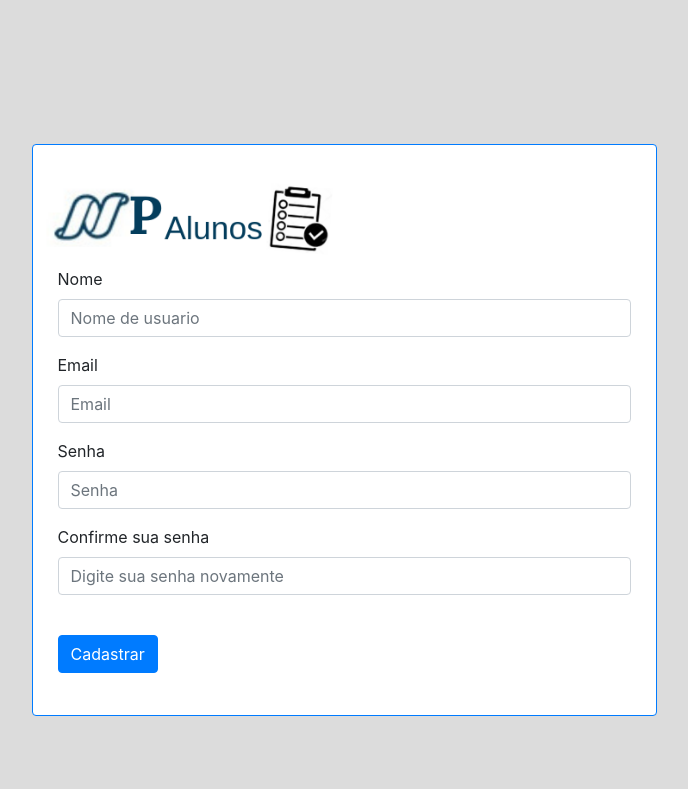
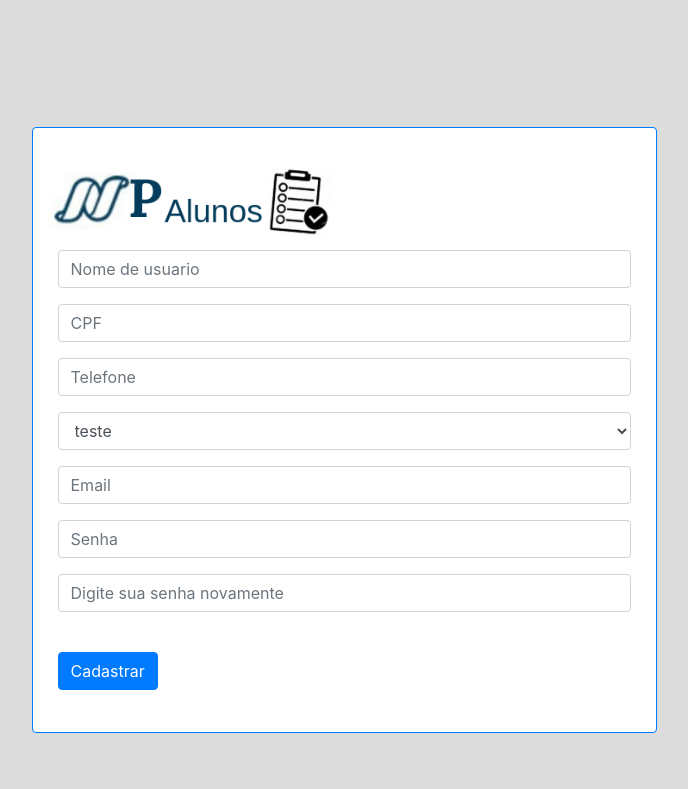
Before and after one commit to Gabrielrb340/phpMVC, a PHP site: page /App/Views/cadastro/Cadastro.php in a window 1280 px wide. Shown: the top 789 px of the page, without its empty margins (296-984 px from the left). Run offline with PHP 8.4, Linux system fonts and the light colour scheme; some libraries are stand-ins or nearby versions.

Commit message:
Campos cpf e telefone tem a funcionalidade de limitacao de caracteres

```diff
--- a/PhpMVC/App/App.php
+++ b/PhpMVC/App/App.php
@@ -19,12 +19,12 @@ class App
         <link href="<?php echo CSSGloval;?>/Nomearquivo.css" rel="stylesheet" type="text/css">
 
         */
-        define('CSSGLOBAL' ,'../../../phpMVC/public/css');
+        define('CSSGLOBAL' ,'../../../phpMVC/PhpMVC/public/css');
         /// caminho  pasta main do projeto OBS contando que esteja dentro de c/xamp/hdocs
         // nsei no mac configura ai
-        define('HOME' ,"../../../phpMVC");
+        define('HOME' ,"../../../phpMVC/PhpMVC");
         // quase a mesma coisa do de cima
-        define('APP_HOST'       , $_SERVER['HTTP_HOST'] . "/phpMVC");
+        define('APP_HOST'       , $_SERVER['HTTP_HOST'] . "/phpMVC/PhpMVC");
         define('PATH'           , realpath('./'));
         define('TITLE'          , "teste");
         define('DB_HOST'        , "localhost");
--- a/PhpMVC/App/Views/cadastro/Cadastro.php
+++ b/PhpMVC/App/Views/cadastro/Cadastro.php
@@ -3,10 +3,12 @@
       <head>
         <link rel="stylesheet" href="https://stackpath.bootstrapcdn.com/bootstrap/4.3.1/css/bootstrap.min.css" integrity="sha384-ggOyR0iXCbMQv3Xipma34MD+dH/1fQ784/j6cY/iJTQUOhcWr7x9JvoRxT2MZw1T" crossorigin="anonymous">
         <link href="<?php echo HOME;?>/public/css/main.css" rel="stylesheet" type="text/css">
-
+        <link href="<?php echo HOME;?>App/Views/cadastro/Cadastro.css" rel="stylesheet">
         <script src="<?php echo HOME; ?>/public/js/jquery-3.2.1.min.js" type="text/javascript"></script>
           <script src="<?php echo HOME; ?>/public/js/jquery.validate.min.js"type="text/javascript"></script>
         <script src="<?php echo HOME;?>/public/js/validacao.js" type="text/javascript"></script>
+
+
         <script type="text/javascript">
       function ValidarIgualdadeForm() {
           var result =document.createElement('res')
@@ -42,7 +44,20 @@ $(document).ready(function(){
                   }
             });
         });
+
+
+          function limitarInput(cpf) {
+        cpf.value = cpf.value.substring(0,11); //Aqui eu pego o valor e só deixo o os 11 primeiros caracteres de valor no input
+        }
+        function limitarInput(tel) {
+          tel.value = tel.value.substring(0,11);
+
+        }
+
+
+
         </script>
+
         <meta charset="UTF-8">
         <meta name="viewport" content="width=device-width">
         <title>cadastro</title>
@@ -57,22 +72,36 @@ $(document).ready(function(){
             <img src="<?php echo HOME; ?>\public\Icons\imgcad.png" class="card-top" style="max-height: 300px; max-width: 300px;">
             <form >
           <div class="form-group col-md-12">
-      <label for="inputEmail4">Nome</label>
+
             <input type="text" class="form-control" id="nome" placeholder="Nome de usuario">
             </div>
             <div class="form-group col-md-12">
-      <label for="inputPassword4">Email</label>
+
+            <div class="form-group col-md-14">
+            <input type="number" class="form-control "  id="CPF" placeholder="CPF " onkeyup="limitarInput(this)" >
+            </div>
+
+            <div class="form-group col-md-14">
+            <input type="number"class="form-control" id="tel" name="tel" placeholder="Telefone" data-mask="(00) 0000-0000" data-mask-selectonfocus="true" onkeyup="limitarInput(this)">
+            </div>
+
+          <div class="form-group col-md-14">
+            <select class="form-control" id="setor">
+              <option value="teste">teste</option>
+              <option value="fazer"> tabela setor</option>
+            </select>
+          </div>
+
             <input type="email" class="form-control" id="email" placeholder="Email">
              </div>
           <div class="form-group col-md-12">
-      <label for="inputEmail4">Senha</label>
+
             <input type="password" class="form-control" id="pass" placeholder="Senha" onkeyup=" return ValidarIgualdadeForm()">
           <div id="messagem"></div>
 
-
           </div>
           <div class="form-group col-md-12">
-      <label for="inputPassword4">Confirme sua senha</label>
+
             <input type="password" class="form-control" id="cpass" placeholder="Digite sua senha novamente">
           <p><span class="emsg hidden">Senhas Divergentes</span></p>
 
```
Also changed, not shown: PhpMVC/.htaccess (added). Lines whose indentation alone changed are shown as unchanged.
